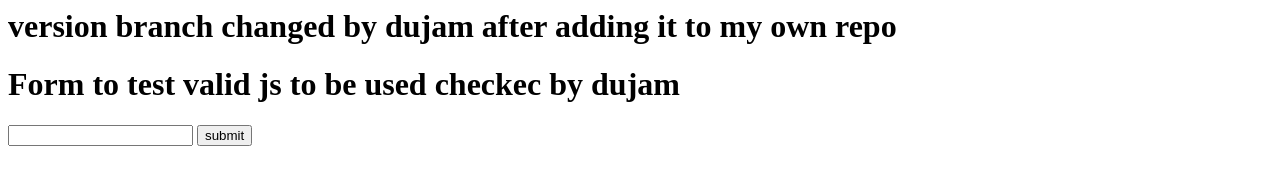
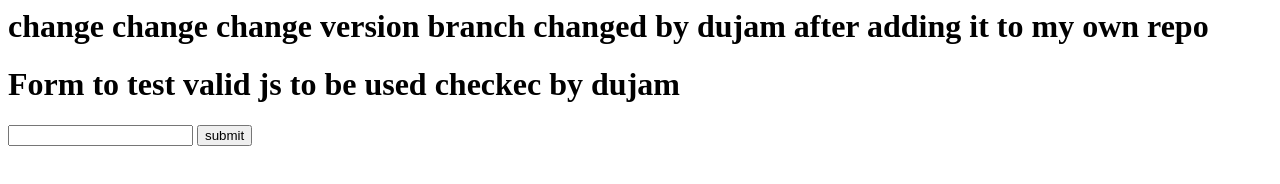
Before and after one commit to dujam2014/valid.js, a plain HTML site: page index.html in a window 1280 px wide. Drawn offline with Linux system fonts and the light colour scheme.

Commit message:
change
change in index file

```diff
--- a/index.html
+++ b/index.html
@@ -6,7 +6,7 @@
 		</script>
 	</head>
 	<body>
-		<h1>version branch changed by dujam after adding it to my own repo</h1>
+		<h1> change change change version branch changed by dujam after adding it to my own repo</h1>
 	<h1>Form to test valid js to be used checkec by dujam</h1>
 		<form>
 			<input type="text" id="number" onblur="check('number','2','23');">
```
